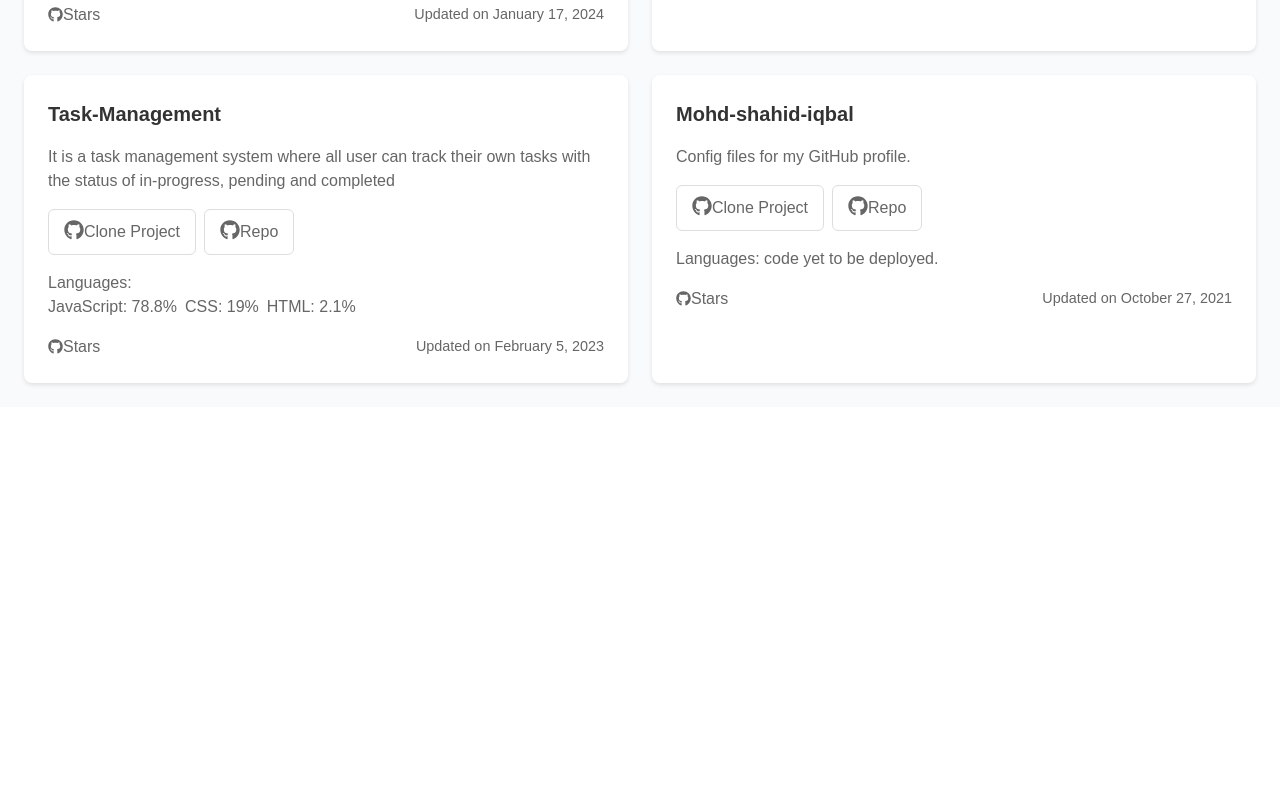
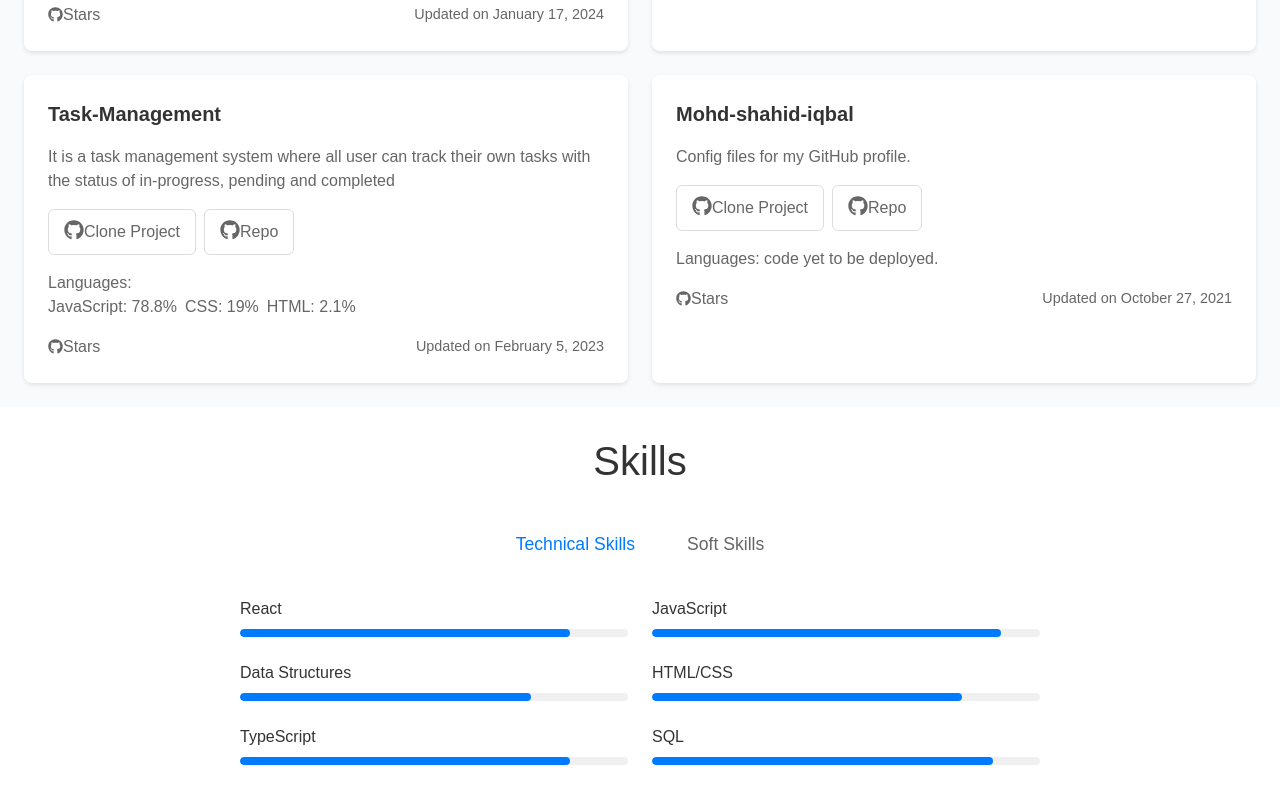
Before and after one commit to WebMohit20/myProfile-next, a Next.js app: page / in a window 1280 px wide. Shown: the part 2286-3075 px from the top of the page. Before the commit the page ends 2693 px from the top, so only its background shows below. Built offline with nearby package versions, Linux system fonts and the light colour scheme.

Commit message:
SkillSection

```diff
--- a/src/app/globals.css
+++ b/src/app/globals.css
@@ -1,19 +1,12 @@
 @tailwind base;
 @tailwind components;
 @tailwind utilities;
+
 
 :root {
   --background: #ffffff;
   --foreground: #171717;
 }
-
-@media (prefers-color-scheme: dark) {
-  :root {
-    --background: #0a0a0a;
-    --foreground: #ededed;
-  }
-}
-
 body {
   color: var(--foreground);
   background: var(--background);
@@ -271,3 +264,110 @@ body {
     }
   }
 }
+
+
+.skills-container {
+  max-width: 1200px;
+  margin: 0 auto;
+  padding: 24px;
+}
+
+.skills-title {
+  font-size: 2.5rem;
+  font-weight: 400;
+  text-align: center;
+  margin-bottom: 32px;
+  color: #333;
+}
+
+.skills-tabs {
+  display: flex;
+  justify-content: center;
+  gap: 20px;
+  margin-bottom: 32px;
+}
+
+.tab-button {
+  padding: 8px 16px;
+  border: none;
+  background: none;
+  font-size: 1.1rem;
+  color: #666;
+  cursor: pointer;
+  position: relative;
+  transition: color 0.3s;
+}
+
+
+
+.tab-button.active {
+  color: #007bff;
+}
+
+.skills-content {
+  max-width: 800px;
+  margin: 0 auto;
+}
+
+.skills-section {
+  display: grid;
+  grid-template-columns: repeat(2,1fr);
+  gap: 24px;
+}
+
+.skill-item {
+  display: flex;
+  flex-direction: column;
+  gap: 8px;
+}
+
+.skill-name {
+  font-size: 1rem;
+  color: #333;
+}
+
+.skill-bar {
+  height: 8px;
+  background-color: #f0f0f0;
+  border-radius: 4px;
+  overflow: hidden;
+}
+
+.skill-progress {
+  height: 100%;
+  background-color: #007bff;
+  border-radius: 4px;
+  transition: width 0.5s ease-out;
+}
+
+.skill-progress.loading {
+  animation: loadingAnimation 1s ease-in-out;
+}
+
+@keyframes loadingAnimation {
+  0% {
+  width: 0;
+  opacity: 0.5;
+  }
+  50% {
+  opacity: 0.7;
+  }
+  100% {
+  opacity: 1;
+  }
+}
+
+
+@media (max-width: 990px) {
+  .skills-container {
+  padding: 16px;
+  }
+
+  .skills-title {
+  font-size: 2rem;
+  }
+
+  .tab-button {
+  font-size: 1rem;
+  }
+}
--- a/src/app/page.js
+++ b/src/app/page.js
@@ -3,7 +3,7 @@ import AboutMe from "../components/AboutMe";
 import HeroSection from "../components/HeroSection";
 import Experiences from "../components/Experiences";
 import Projects from "../components/Projects";
-
+import Skills from "../components/Skills";
 
 export default function Home() {
   return (
@@ -12,6 +12,7 @@ export default function Home() {
       <AboutMe/>
       <Experiences/>
       <Projects/>
+      <Skills/>
     </div>
   );
 }
--- /dev/null
+++ b/src/components/SkillBar.jsx
@@ -0,0 +1,25 @@
+"use client"
+
+import React from "react"
+
+
+
+
+const SkillBar = ({ name, level, isLoading }) => {
+
+
+
+    return (
+      <div className="skill-item">
+        <span className="skill-name">{name}</span>
+        <div className="skill-bar">
+          <div
+            className={`skill-progress ${isLoading ? 'loading' : ''}`}
+            style={{ width: `${level}%` }}
+          ></div>
+        </div>
+      </div>
+    );
+  };
+
+export default SkillBar;
--- /dev/null
+++ b/src/components/Skills.jsx
@@ -0,0 +1,91 @@
+"use client"
+
+import React,{useState,useEffect} from 'react';
+
+import SkillsSection from './SkillsSection';
+
+const technicalSkills = [
+    { name: 'React', level: 85 },
+    { name: 'JavaScript', level: 90 },
+    { name: 'Data Structures', level: 75 },
+    { name: 'HTML/CSS', level: 80 },
+    { name: 'TypeScript', level: 85 },
+    { name: 'SQL', level: 88 }
+  ];
+
+  const softSkills = [
+    { name: 'Goal-Oriented', level: 85 },
+    { name: 'Collaboration', level: 90 },
+    { name: 'Positivity', level: 80 },
+    { name: 'Adaptability', level: 85 },
+    { name: 'Problem Solving', level: 85 },
+    { name: 'Empathy', level: 90 },
+    { name: 'Organization', level: 80 },
+    { name: 'Creativity', level: 90 }
+  ];
+
+const Skills = () => {
+    const [activeSection, setActiveSection] = useState('technical');
+    const [isLoading, setIsLoading] = useState(true);
+
+
+    useEffect(() => {
+      setIsLoading(true);
+      const timer = setTimeout(() => {
+        setIsLoading(false);
+      }, 1000);
+
+      return () => clearTimeout(timer);
+    }, []);
+
+    const handleTabClick = (section) => {
+      if (section !== activeSection) {
+        setIsLoading(true);
+        setActiveSection(section);
+        setTimeout(() => {
+          setIsLoading(false);
+        }, 1000);
+      }
+    };
+
+    return (
+      <div className="skills-container">
+        <h1 className="skills-title">Skills</h1>
+
+        <div className="skills-tabs">
+          <button
+            className={`tab-button ${activeSection === 'technical' ? 'active' : ''}`}
+            onClick={() => handleTabClick('technical')}
+          >
+            Technical Skills
+          </button>
+          <button
+            className={`tab-button ${activeSection === 'soft' ? 'active' : ''}`}
+            onClick={() => handleTabClick('soft')}
+          >
+            Soft Skills
+          </button>
+        </div>
+
+        <div className="skills-content">
+          {activeSection === 'technical' ? (
+            <SkillsSection
+              title="Technical Skills"
+              skills={technicalSkills}
+              isLoading={isLoading}
+            />
+          ) : (
+            <SkillsSection
+              title="Soft Skills"
+              skills={softSkills}
+              isLoading={isLoading}
+            />
+          )}
+        </div>
+
+
+      </div>
+    );
+  };
+
+export default Skills;
--- /dev/null
+++ b/src/components/SkillsSection.jsx
@@ -0,0 +1,18 @@
+"use client"
+import SkillBar from "./SkillBar";
+const SkillsSection = ({ title, skills, isLoading }) => {
+    return (
+      <div className="skills-section">
+        {skills.map((skill, index) => (
+          <SkillBar
+            key={index}
+            name={skill.name}
+            level={skill.level}
+            isLoading={isLoading}
+          />
+        ))}
+      </div>
+    );
+  };
+
+export default SkillsSection;
```
